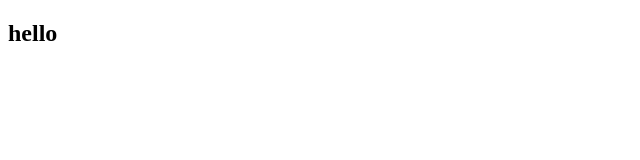
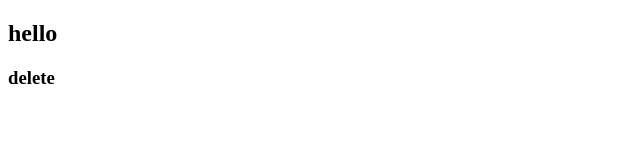
Before and after one commit to SonNguyenPk/html-css-Project, a plain HTML site: page About page/contact.html in a window 1280 px wide. Shown: the full height of the page, 0-640 px from the left. Drawn offline with Linux system fonts and the light colour scheme.

Commit message:
Add delete

```diff
--- a/About page/contact.html
+++ b/About page/contact.html
@@ -7,5 +7,6 @@
 </head>
 <body>
     <h2>hello</h2>
+    <h3>delete</h3>
 </body>
 </html>
```
